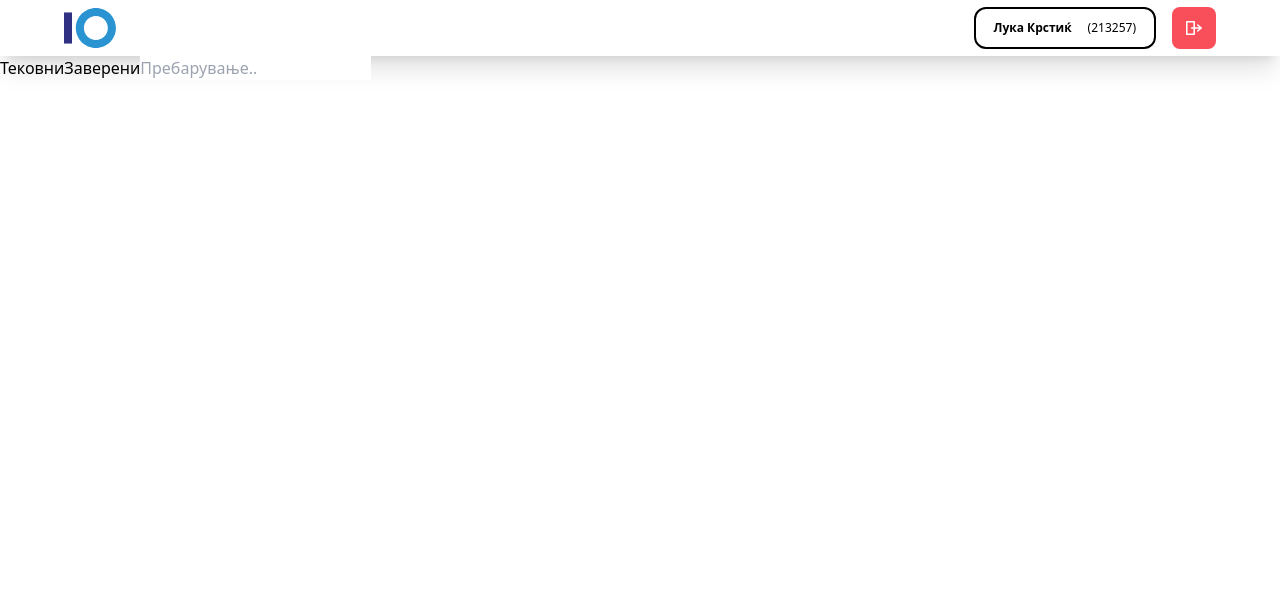
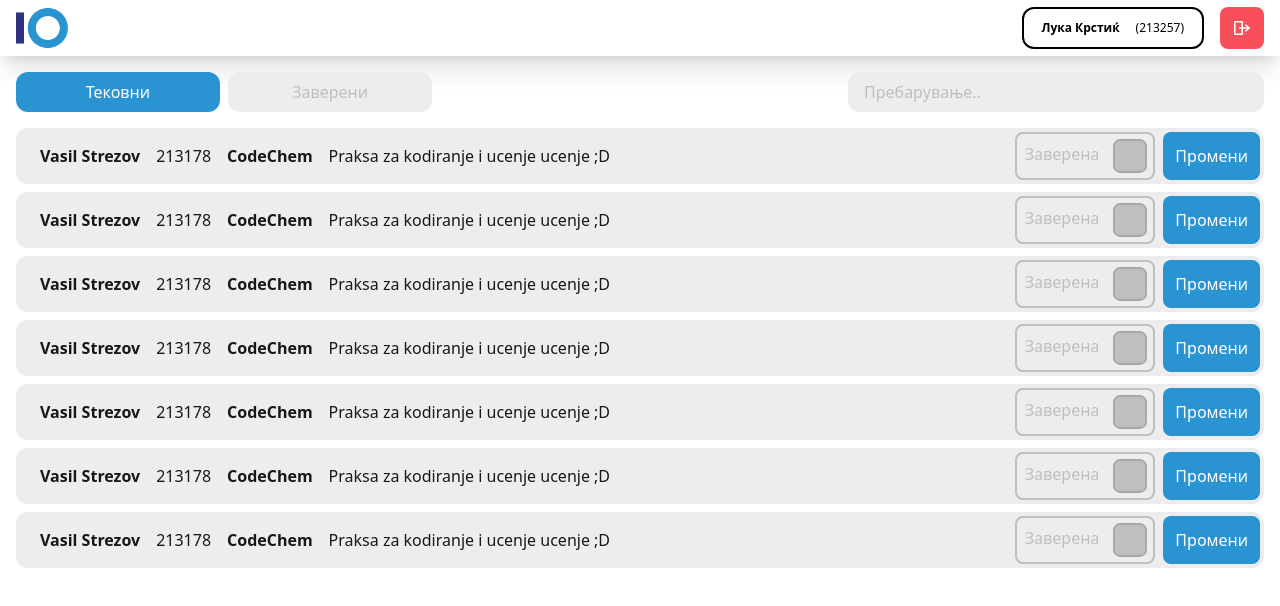
Before and after one commit to afilipovski/internships, a React (Create React App) app in the folder frontend/: page /coordinator in a window 1280 px wide. Shown: the top 606 px of the page. Built offline with nearby package versions, Linux system fonts and the light colour scheme.

Commit message:
changes push coordinator

```diff
--- a/frontend/src/Coordinator/Coordinator.js
+++ b/frontend/src/Coordinator/Coordinator.js
@@ -1,22 +1,32 @@
 import React from 'react';
 import PropTypes from 'prop-types';
 import './Coordinator.css';
+import CoordinatorCard from "../CoordinatorCard/CoordinatorCard";
 
 
 function Coordinator(props) {
     return (
-        <div>
-            <button>
-                Тековни
-            </button>
-            <button>
-                Заверени
-            </button>
-            <input type="text" placeholder="Пребарување.."/>
+        <div class="pt-4 px-4">
+            <div class="flex flex-col lg:flex-row justify-between">
+                <div class="basis-1/3 text-white mb-4">
+                    <button class="w-[49%] py-2 bg-finkiO rounded-xl mr-[2%]">Тековни</button>
+                    <button class="w-[49%] py-2 bg-lightgray text-gray rounded-xl">Заверени</button>
+                </div>
+                <input class="basis-1/3 bg-lightgray px-4 py-2 text-gray placeholder-gray mb-4 rounded-xl" type="text" placeholder="Пребарување.."/>
+            </div>
+            <div>
+                <CoordinatorCard/>
+                <CoordinatorCard/>
+                <CoordinatorCard/>
+                <CoordinatorCard/>
+                <CoordinatorCard/>
+                <CoordinatorCard/>
+                <CoordinatorCard/>
+            </div>
         </div>
     );
 }
-
+``
 
 Coordinator.propTypes = {};
 
--- /dev/null
+++ b/frontend/src/CoordinatorCard/CoordinatorCard.css
@@ -0,0 +1,45 @@
+.Coordinator {}
+
+.card:hover{
+    outline: #2A93D1 solid 3px;
+    transition: outline-width 250ms;
+}
+
+input[type="checkbox"] {
+    height: 30px;
+    width: 30px;
+    background-color: #bfbfbf;
+    outline: #a8a8a8 solid 2px;
+    appearance: none;
+    -webkit-appearance: none;
+    border-radius: 0.33rem;
+    display: flex;
+    align-content: start;
+    justify-content: center;
+}
+
+input[type="checkbox"]::before {
+    content: "";
+    width: 30px;
+    height: 30px;
+    clip-path: polygon(28% 38%, 41% 53%, 75% 24%, 86% 38%, 40% 78%, 15% 50%);
+    transform: scale(0);
+    background-color: #fff;
+
+}
+
+input[type="checkbox"]:checked::before {
+    transform: scale(0.7);
+}
+
+input[type="checkbox"]:checked {
+    background-color: #2A93D1;
+    outline: #2A93D1 solid 2px;
+}
+input[type="checkbox"]:hover {
+    outline: #2A93D1 solid 2px;
+}
+
+.infoIntern > h1:nth-child(odd){
+    font-weight: bold;
+}
--- /dev/null
+++ b/frontend/src/CoordinatorCard/CoordinatorCard.js
@@ -0,0 +1,33 @@
+import React from 'react';
+import PropTypes from 'prop-types';
+import './CoordinatorCard.css';
+
+
+function CoordinatorCard(props) {
+    return (
+                <div class="flex flex-col lg:flex-row justify-between bg-lightgray text-offblack rounded-xl p-1 card mb-2">
+                    <div class="flex p-3 infoIntern flex-col lg:flex-row">
+                        <h1 class="mx-2 my-2 lg:my-0">Vasil Strezov</h1>
+                        <h1 class="mx-2 my-2 lg:my-0">213178</h1>
+                        <h1 class="mx-2 my-2 lg:my-0">CodeChem</h1>
+                        <h1 class="mx-2 my-2 lg:my-0">Praksa za kodiranje i ucenje ucenje ;D</h1>
+                    </div>
+                    <div class="flex justify-between p-3 lg:p-0">
+                        <div class="flex border-2 border-gray rounded-lg mr-2">
+                            <h1 class="p-2 text-gray">Заверена</h1>
+                            <div class="flex flex-col justify-center">
+                                <input type="checkbox" class="mx-2 checkbox"/>
+                            </div>
+                        </div>
+                        <button class="rounded-lg h-max w-auto bg-finkiO p-3 text-white">Промени</button>
+                    </div>
+                </div>
+    );
+}
+
+
+CoordinatorCard.propTypes = {};
+
+CoordinatorCard.defaultProps = {};
+
+export default CoordinatorCard;
--- a/frontend/src/Navbar/Navbar.js
+++ b/frontend/src/Navbar/Navbar.js
@@ -12,7 +12,7 @@ function Navbar(props) {
 
     return(
         <div className="Navbar"
-             class="h-[7vh] py-2 flex justify-between px-2 lg:px-16 shadow-xl w-full overflow-hidden">
+             class="h-[7vh] py-2 flex justify-between px-4 shadow-xl w-full overflow-hidden">
             <div class="flex flex-col justify-center">
                 <img class="h-[5vh]" src={Logo}/>
             </div>
--- a/frontend/tailwind.config.js
+++ b/frontend/tailwind.config.js
@@ -12,6 +12,7 @@ module.exports = {
         finkiI: '#313183',
         gray: '#bfbfbf',
         green: '#73E860',
+        lightgray: '#EDEDED'
       }
     },
   },
```
